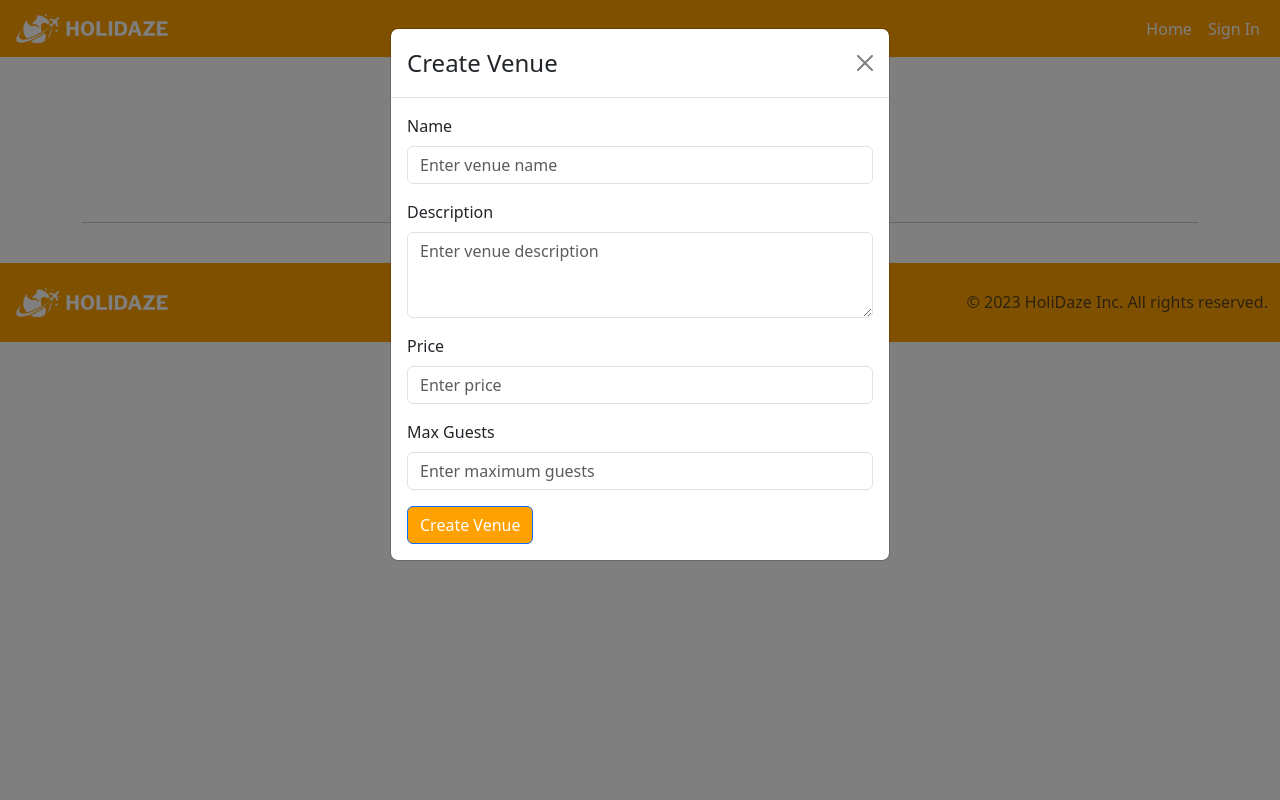
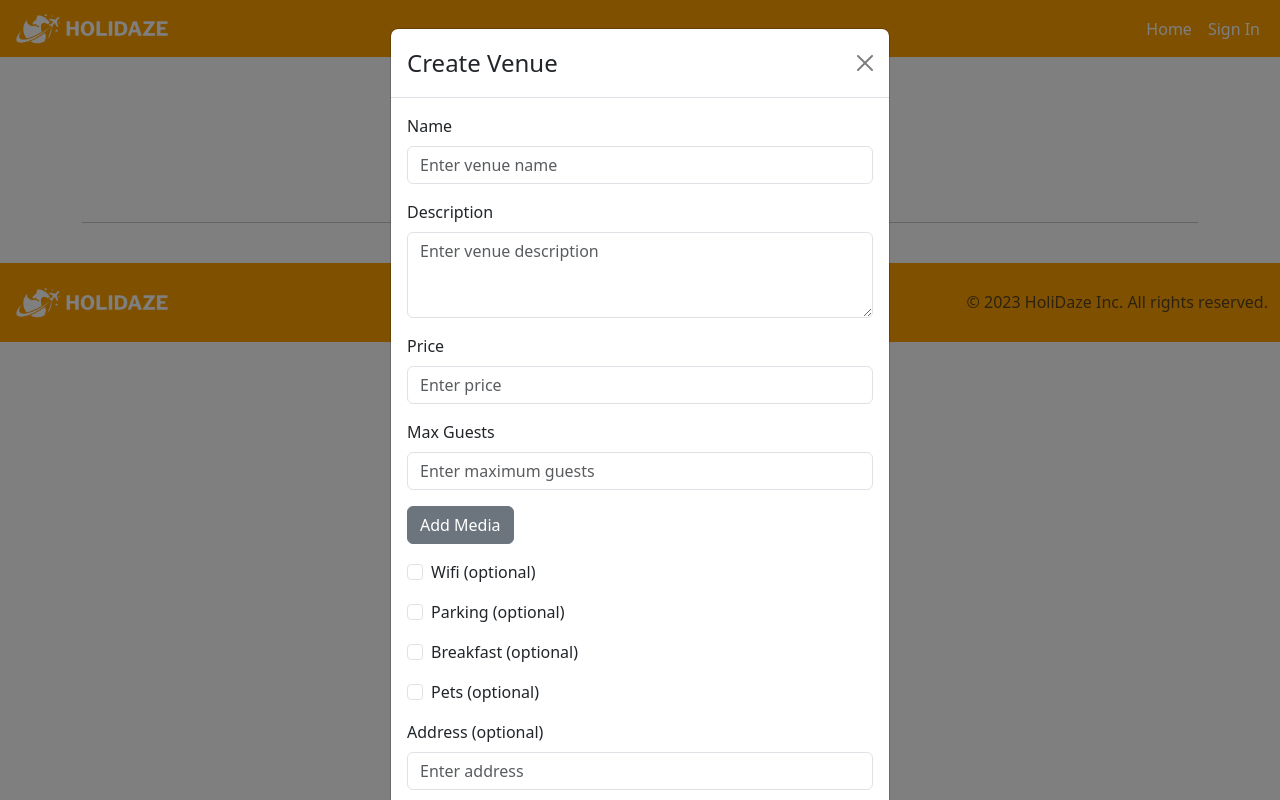
Before and after one commit to Sugal99/Final-Exam, a React (Create React App) app: page /Venues in a window 1280 px wide. Both pictures are taken after a click on the button "Create Venues". Built offline with nearby package versions, Linux system fonts and the light colour scheme.

Commit message:
Create venue functionality done

```diff
--- a/src/components/CreateVenueModal.jsx
+++ b/src/components/CreateVenueModal.jsx
@@ -8,15 +8,61 @@ const CreateVenueModal = ({ show, handleClose }) => {
     description: "",
     price: "",
     maxGuests: "",
+    media: [], // Ensure media is an array
+    meta: {
+      wifi: false,
+      parking: false,
+      breakfast: false,
+      pets: false,
+    },
+    location: {
+      address: "",
+      city: "",
+      zip: "",
+      country: "",
+    },
   });
 
   const [validated, setValidated] = useState(false);
 
   const handleChange = (e) => {
-    const { name, value, type } = e.target;
+    const { name, value, type, checked } = e.target;
+    if (name.startsWith("media")) {
+      const [_, index, field] = name.split("-");
+      const updatedMedia = [...venueData.media];
+      updatedMedia[index][field] = value;
+      setVenueData((prevData) => ({
+        ...prevData,
+        media: updatedMedia,
+      }));
+    } else if (name in venueData.meta) {
+      setVenueData((prevData) => ({
+        ...prevData,
+        meta: {
+          ...prevData.meta,
+          [name]: type === "checkbox" ? checked : value,
+        },
+      }));
+    } else if (name in venueData.location) {
+      setVenueData((prevData) => ({
+        ...prevData,
+        location: {
+          ...prevData.location,
+          [name]: value,
+        },
+      }));
+    } else {
+      setVenueData((prevData) => ({
+        ...prevData,
+        [name]: type === "number" ? +value : value,
+      }));
+    }
+  };
+
+  const handleAddMedia = () => {
     setVenueData((prevData) => ({
       ...prevData,
-      [name]: type === "number" ? +value : value,
+      media: [...prevData.media, { url: "", alt: "" }],
     }));
   };
 
@@ -105,6 +151,108 @@ const CreateVenueModal = ({ show, handleClose }) => {
             </Form.Control.Feedback>
           </Form.Group>
 
+          {venueData.media.map((mediaItem, index) => (
+            <div key={index}>
+              <Form.Group controlId={`formMediaUrl-${index}`} className="mt-3">
+                <Form.Label>Media URL (optional)</Form.Label>
+                <Form.Control
+                  type="text"
+                  placeholder="Enter media URL"
+                  name={`media-${index}-url`}
+                  value={mediaItem.url}
+                  onChange={handleChange}
+                />
+              </Form.Group>
+            </div>
+          ))}
+          <Button variant="secondary" onClick={handleAddMedia} className="mt-3">
+            Add Media
+          </Button>
+
+          <Form.Group controlId="formMetaWifi" className="mt-3">
+            <Form.Check
+              type="checkbox"
+              label="Wifi (optional)"
+              name="wifi"
+              checked={venueData.meta.wifi}
+              onChange={handleChange}
+            />
+          </Form.Group>
+
+          <Form.Group controlId="formMetaParking" className="mt-3">
+            <Form.Check
+              type="checkbox"
+              label="Parking (optional)"
+              name="parking"
+              checked={venueData.meta.parking}
+              onChange={handleChange}
+            />
+          </Form.Group>
+
+          <Form.Group controlId="formMetaBreakfast" className="mt-3">
+            <Form.Check
+              type="checkbox"
+              label="Breakfast (optional)"
+              name="breakfast"
+              checked={venueData.meta.breakfast}
+              onChange={handleChange}
+            />
+          </Form.Group>
+
+          <Form.Group controlId="formMetaPets" className="mt-3">
+            <Form.Check
+              type="checkbox"
+              label="Pets (optional)"
+              name="pets"
+              checked={venueData.meta.pets}
+              onChange={handleChange}
+            />
+          </Form.Group>
+
+          <Form.Group controlId="formAddress" className="mt-3">
+            <Form.Label>Address (optional)</Form.Label>
+            <Form.Control
+              type="text"
+              placeholder="Enter address"
+              name="address"
+              value={venueData.location.address}
+              onChange={handleChange}
+            />
+          </Form.Group>
+
+          <Form.Group controlId="formCity" className="mt-3">
+            <Form.Label>City (optional)</Form.Label>
+            <Form.Control
+              type="text"
+              placeholder="Enter city"
+              name="city"
+              value={venueData.location.city}
+              onChange={handleChange}
+            />
+          </Form.Group>
+
+          <Form.Group controlId="formZip" className="mt-3">
+            <Form.Label>Zip Code (optional)</Form.Label>
+            <Form.Control
+              type="text"
+              placeholder="Enter zip code"
+              name="zip"
+              value={venueData.location.zip}
+              onChange={handleChange}
+            />
+          </Form.Group>
+
+          <Form.Group controlId="formCountry" className="mt-3">
+            <Form.Label>Country (optional)</Form.Label>
+            <Form.Control
+              type="text"
+              placeholder="Enter country"
+              name="country"
+              value={venueData.location.country}
+              onChange={handleChange}
+            />
+          </Form.Group>
+
           <Button
             variant="primary"
             type="submit"
```
